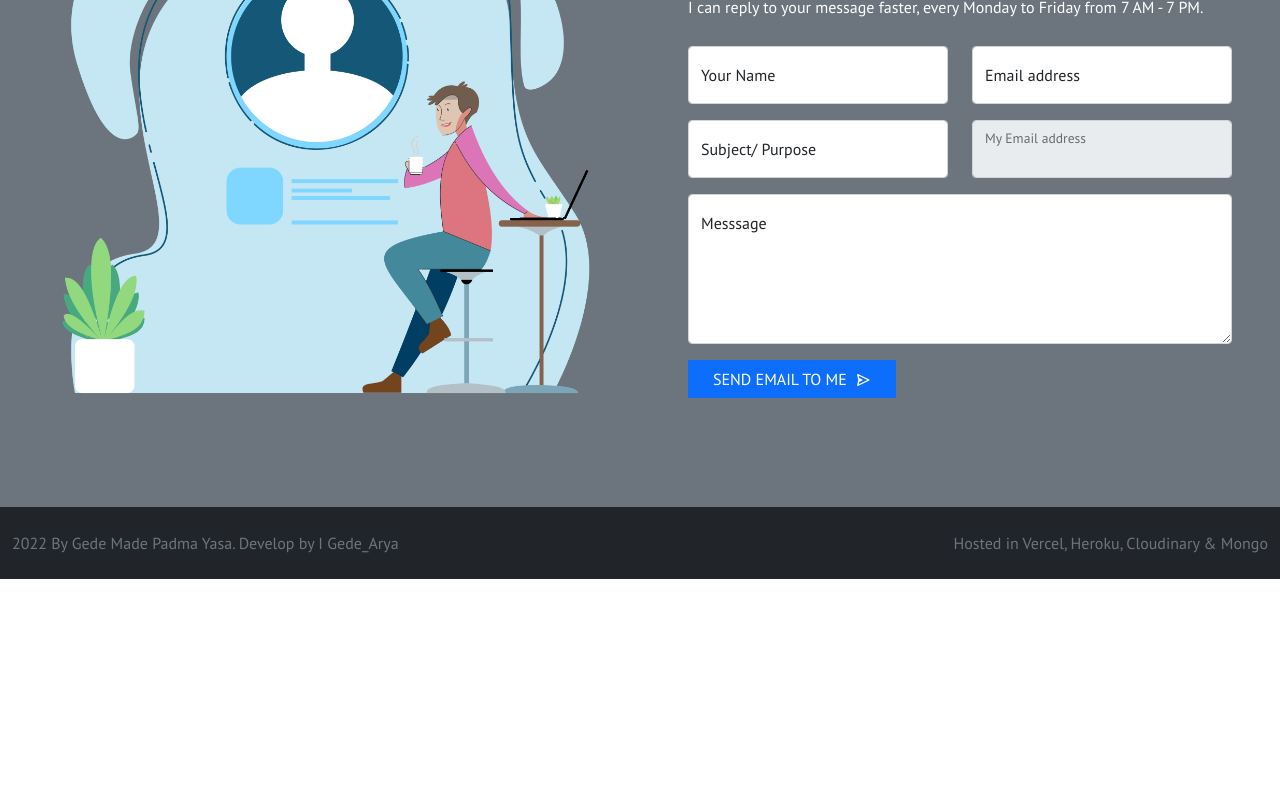
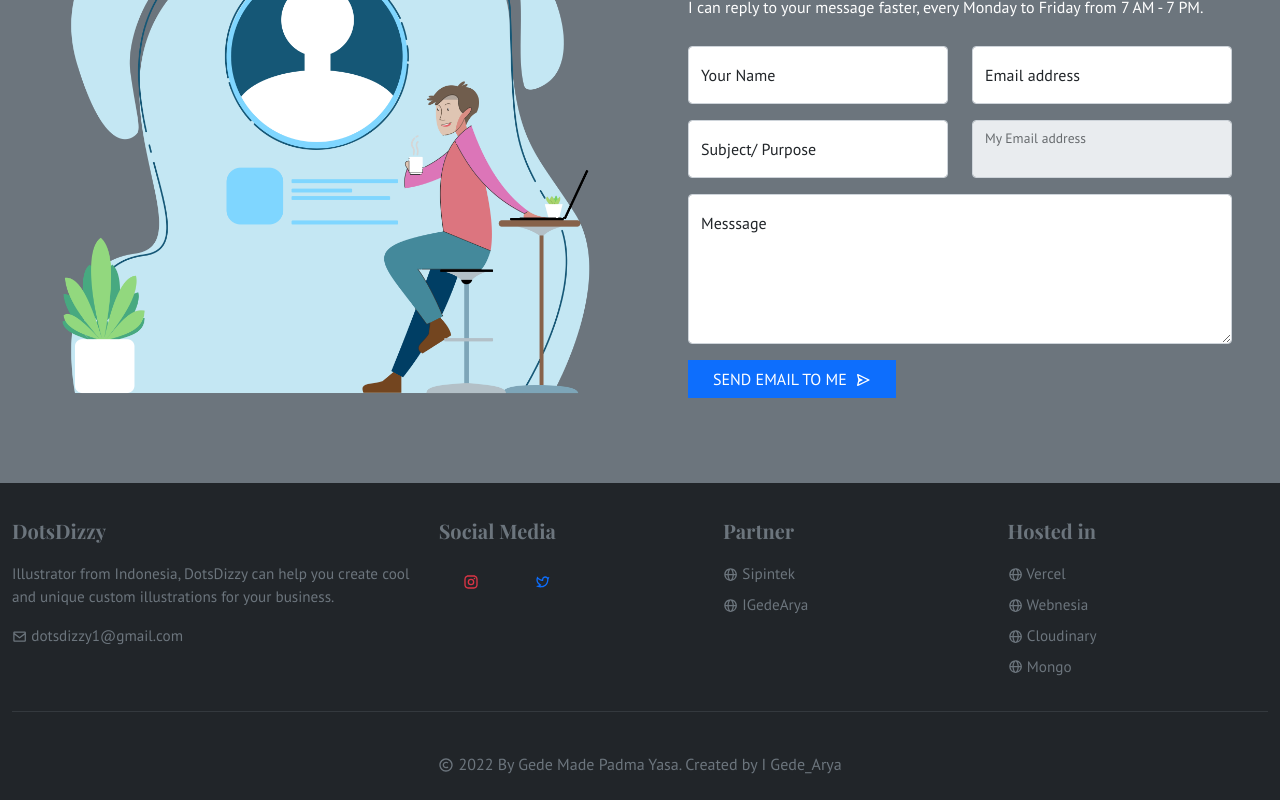
Before and after one commit to igearproject/Web_Portofolio_Dotsdizzy-Frontend, a Next.js app: page / in a window 1280 px wide. Shown: the part 2450-3250 px from the top of the page. Before the commit the page ends 3029 px from the top, so only its background shows below. Built offline with nearby package versions, Linux system fonts and the light colour scheme; no server answers; a web font is replaced by a local one.

Commit message:
edit footer

```diff
--- a/components/Footer.js
+++ b/components/Footer.js
@@ -1,11 +1,50 @@
-import { Container, Row, Col } from "react-bootstrap"
+import { Button, Container, Row, Col, Stack } from "react-bootstrap"
+import { BiCopyright, BiEnvelope, BiGlobe } from "react-icons/bi"
+import { RiInstagramLine, RiTwitterLine } from "react-icons/ri"
 
 const Footer = () => {
+    const year=new Date().getFullYear()
     return (
         <Container fluid className="bg-dark text-secondary text-center text-md-start">
+            <Row className="g-4 justify-content-between" style={{fontSize:'0.95rem'}}>
+                <Col md={4} className="text-start">
+                    <h2 style={{fontSize:"1.25rem",paddingBottom:'0rem'}}>DotsDizzy</h2>
+                    <p>Illustrator from Indonesia, DotsDizzy can help you create cool and unique custom illustrations for your business.</p>
+                    <ul style={{textDecoration:'none',listStyle:'none',paddingLeft:0}}>
+                        <li><BiEnvelope /> dotsdizzy1@gmail.com</li>
+                    </ul>
+                </Col>
+                <Col className="text-start">
+                    <h2 style={{fontSize:"1.25rem"}}>Social Media</h2>
+                    <Stack direction="horizontal" gap="2" className="flex-wrap">
+                        <Button variant="outline-danger" className="border-0 mb-2"><RiInstagramLine/></Button>
+                        <Button variant="outline-primary" className="border-0 mb-2"><RiTwitterLine /></Button>
+                    </Stack>
+                    {/* <ul style={{textDecoration:'none',listStyle:'none',paddingLeft:0}}>
+                        <li>Instagram</li>
+                        <li>Twitter</li>
+                    </ul> */}
+                </Col>
+                <Col className="text-start">
+                    <h2 style={{fontSize:"1.25rem"}}>Partner</h2>
+                    <ul style={{textDecoration:'none',listStyle:'none',paddingLeft:0}}>
+                        <li className="mb-2"><a href="https://sipintek.com" target="_blank" rel="noreferrer"><BiGlobe /> Sipintek </a></li>
+                        <li className="mb-2"><a href="https://igedearya.sipintek.com" target="_blank" rel="noreferrer"><BiGlobe /> IGedeArya </a></li>
+                    </ul>
+                </Col>
+                <Col className="text-start">
+                    <h2 style={{fontSize:"1.25rem"}}>Hosted in</h2>
+                    <ul style={{textDecoration:'none',listStyle:'none',paddingLeft:0}}>
+                        <li className="mb-2"><a href="https://vercel.com" target="_blank" rel="noreferrer"><BiGlobe /> Vercel </a></li>
+                        <li className="mb-2"><a href="https://www.client.webnesia.co.id/aff.php?aff=75" target="_blank" rel="noreferrer"><BiGlobe /> Webnesia </a></li>
+                        <li className="mb-2"><a href="https://cloudinary.com" target="_blank" rel="noreferrer"><BiGlobe /> Cloudinary </a></li>
+                        <li className="mb-2"><a href="https://mongodb.com" target="_blank" rel="noreferrer"><BiGlobe /> Mongo </a></li>
+                    </ul>
+                </Col>
+            </Row>
+            <hr/>
             <Row  className="py-4">
-                <Col md={8} className="pb-3 pb-md-0">2022 By Gede Made Padma Yasa. Develop by <a href="https://igedearya.sipintek.com">I Gede_Arya</a></Col>
-                <Col md={4} className="text-md-end">Hosted in Vercel, Heroku, Cloudinary & Mongo</Col>
+                <Col md={12} className="pb-3 pb-md-0 text-center"><BiCopyright /> 2022 {year>2022&&(`- ${year}`)} By Gede Made Padma Yasa. Created by <a href="https://igedearya.sipintek.com">I Gede_Arya</a></Col>
             </Row>
         </Container>
     )
```
